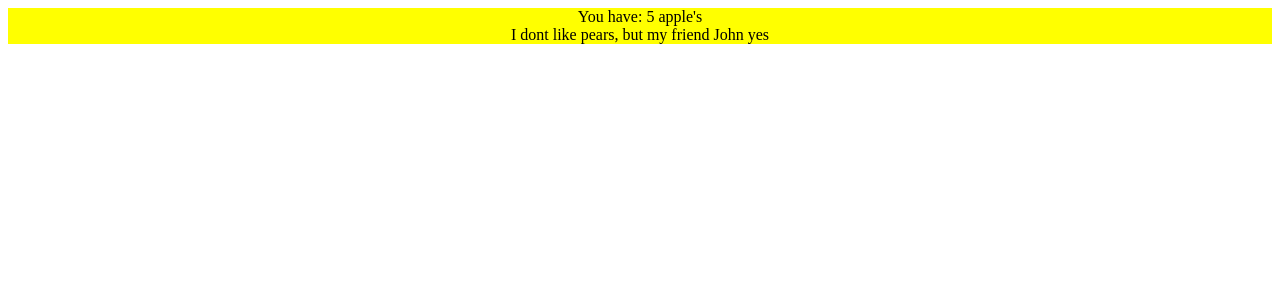
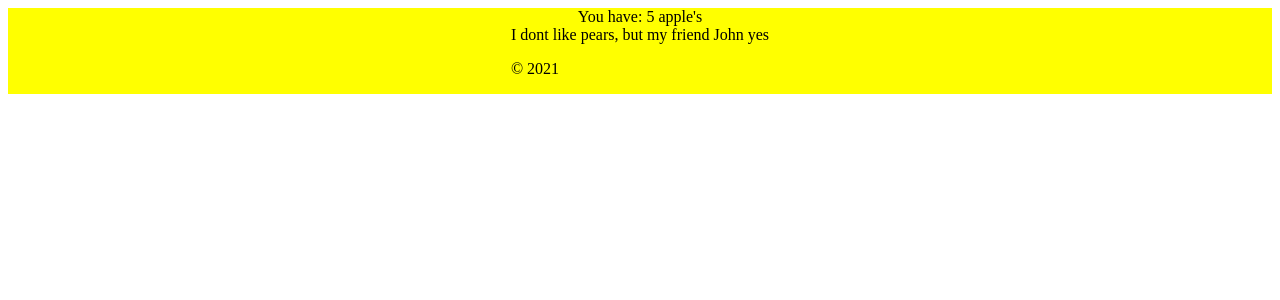
Before and after one commit to csanjuan99/coursera-react-basics, a React (Create React App) app in the folder 05-props_children/: page / in a window 1280 px wide. Shown: the top 300 px of the page. Built offline with nearby package versions, Linux system fonts and the light colour scheme.

Commit message:
06.2 using_arrow_functions_passing_or_not_props

```diff
--- a/05-props_children/src/components/Apple.js
+++ b/05-props_children/src/components/Apple.js
@@ -1,9 +1,17 @@
-function Apple(props) {
-  return (
-    <div>
-        <span>You have: {props.number} apple's</span>
-    </div>
-  );
+const Apple = props => {
+    return (
+        <div>
+            <span>You have: {props.number} apple's</span>
+        </div>
+    );
 }
 
+// function Apple(props) {
+//   return (
+//     <div>
+//         <span>You have: {props.number} apple's</span>
+//     </div>
+//   );
+// }
+
 export default Apple;
--- a/05-props_children/src/components/Bag.js
+++ b/05-props_children/src/components/Bag.js
@@ -1,23 +1,25 @@
 import bag from "../css/bag.css"
 
+const Bag = props => <div className="bag">{props.children}</div>
+
 // it's works like slot in Vue.js
-function Bag(props) {
-    // const bag = {
-    //     width: "200px",
-    //     height: "200px",
-    //     border: "1px solid black",
-    //     display: "flex",
-    //     justifyContent: "center",
-    //     alignItems: "center",
-    //     flexDirection: "column",
-    //     margin: "0 auto",
-    //     backgroundColor: "yellow"
-    // }
-    return (
-        <div className="bag">
-            {props.children}
-        </div>
-    )
-}
+// function Bag(props) {
+//     // const bag = {
+//     //     width: "200px",
+//     //     height: "200px",
+//     //     border: "1px solid black",
+//     //     display: "flex",
+//     //     justifyContent: "center",
+//     //     alignItems: "center",
+//     //     flexDirection: "column",
+//     //     margin: "0 auto",
+//     //     backgroundColor: "yellow"
+//     // }
+//     return (
+//         <div className="bag">
+//             {props.children}
+//         </div>
+//     )
+// }
 
 export default Bag
--- /dev/null
+++ b/05-props_children/src/components/Copyright.js
@@ -0,0 +1,9 @@
+const Copyright = () => {
+    return (
+        <div>
+            <p>© 2021</p>
+        </div>
+    );
+}
+
+export default Copyright;
--- a/05-props_children/src/components/Pear.js
+++ b/05-props_children/src/components/Pear.js
@@ -1,7 +1,10 @@
+import Copyright from "./Copyright";
+
 function Pear(props) {
     return (
         <div>
             <span>I dont like pears, but my friend {props.name} yes</span>
+        <Copyright/>
         </div>
     );
 }
```
